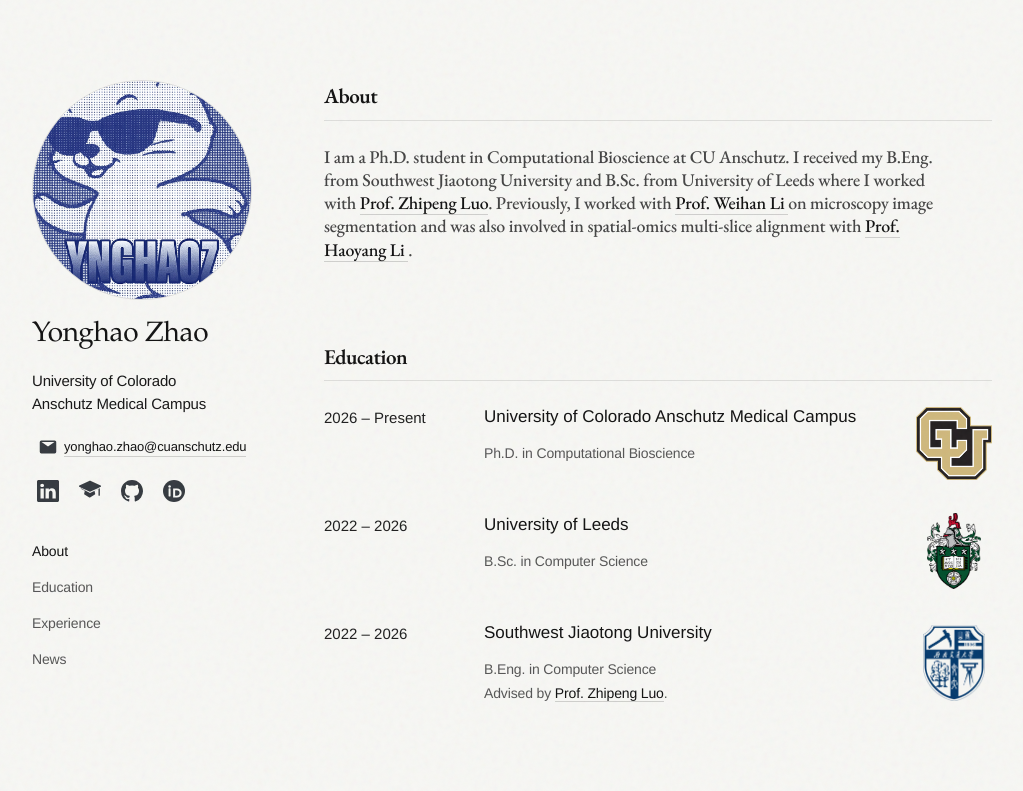
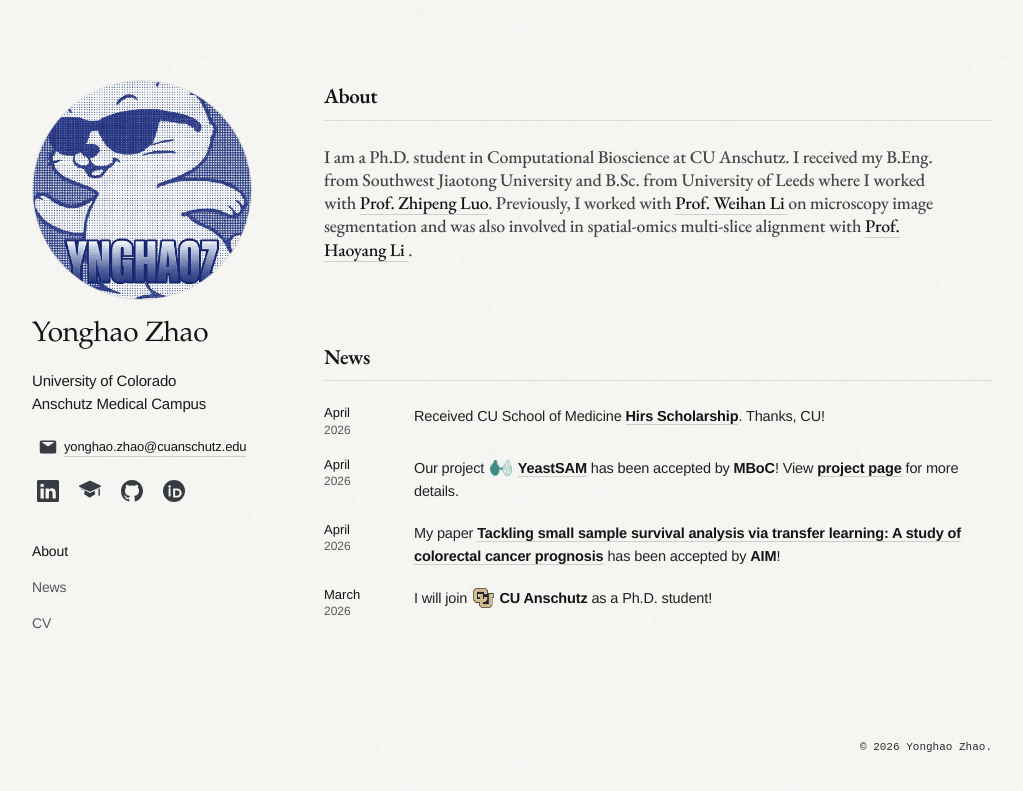
Before and after one commit to YonghaoZhao722/yonghaoz.com, a React (Vite) app: page / in a window 1280 px wide. Shown: the top 791 px of the page, without its empty margins (128-1151 px from the left). Built offline with nearby package versions, Linux system fonts and the light colour scheme; a web font is replaced by a local one.

Commit message:
Move education and experience to CV page

```diff
--- a/src/App.jsx
+++ b/src/App.jsx
@@ -1,10 +1,17 @@
+import { useEffect, useState } from 'react'
 import './App.css'
 
-const navItems = [
+const homeNavItems = [
   { href: '#about', label: 'About', active: true },
-  { href: '#education', label: 'Education' },
+  { href: '#news', label: 'News' },
+  { href: '#/cv', label: 'CV' },
+]
+
+const cvNavItems = [
+  { href: './', label: 'About' },
+  { href: './#news', label: 'News' },
+  { href: '#education', label: 'Education', active: true },
   { href: '#experience', label: 'Experience' },
-  { href: '#news', label: 'News' },
 ]
 
 const educationItems = [
@@ -108,11 +115,15 @@ const socialItems = [
   },
 ]
 
-function Navigation() {
+function getPageFromHash() {
+  return window.location.hash === '#/cv' ? 'cv' : 'home'
+}
+
+function Navigation({ items }) {
   return (
     <nav>
       <ul>
-        {navItems.map((item) => (
+        {items.map((item) => (
           <li key={item.label}>
             <a href={item.href} className={item.active ? 'active' : undefined}>
               {item.label}
@@ -356,6 +367,16 @@ function ContactItem({ item }) {
 }
 
 function App() {
+  const [page, setPage] = useState(getPageFromHash)
+  const isCvPage = page === 'cv'
+
+  useEffect(() => {
+    const handleHashChange = () => setPage(getPageFromHash())
+
+    window.addEventListener('hashchange', handleHashChange)
+    return () => window.removeEventListener('hashchange', handleHashChange)
+  }, [])
+
   return (
     <>
       <div className="noise-overlay" />
@@ -373,10 +394,32 @@ function App() {
             <ContactLinks />
           </div>
 
-          <Navigation />
+          <Navigation items={isCvPage ? cvNavItems : homeNavItems} />
         </header>
 
         <main>
+          {isCvPage ? (
+            <>
+              <section id="education">
+                <h2>Education</h2>
+                <div className="timeline-list">
+                  {educationItems.map((item) => (
+                    <EducationItem key={item.institution} item={item} />
+                  ))}
+                </div>
+              </section>
+
+              <section id="experience">
+                <h2>Experience</h2>
+                <div className="timeline-list">
+                  {experienceItems.map((item) => (
+                    <ExperienceItem key={item.institution} item={item} />
+                  ))}
+                </div>
+              </section>
+            </>
+          ) : (
+            <>
               <section id="about">
                 <h2>About</h2>
                 <p>
@@ -415,24 +458,6 @@ function App() {
                 </p>
               </section>
 
-          <section id="education">
-            <h2>Education</h2>
-            <div className="timeline-list">
-              {educationItems.map((item) => (
-                <EducationItem key={item.institution} item={item} />
-              ))}
-            </div>
-          </section>
-
-          <section id="experience">
-            <h2>Experience</h2>
-            <div className="timeline-list">
-              {experienceItems.map((item) => (
-                <ExperienceItem key={item.institution} item={item} />
-              ))}
-            </div>
-          </section>
-
               <section id="news">
                 <h2>News</h2>
                 <div className="news-list">
@@ -441,6 +466,8 @@ function App() {
                   ))}
                 </div>
               </section>
+            </>
+          )}
 
           <footer className="site-footer">© 2026 Yonghao Zhao.</footer>
         </main>
```
Lines whose indentation alone changed are shown as unchanged.
